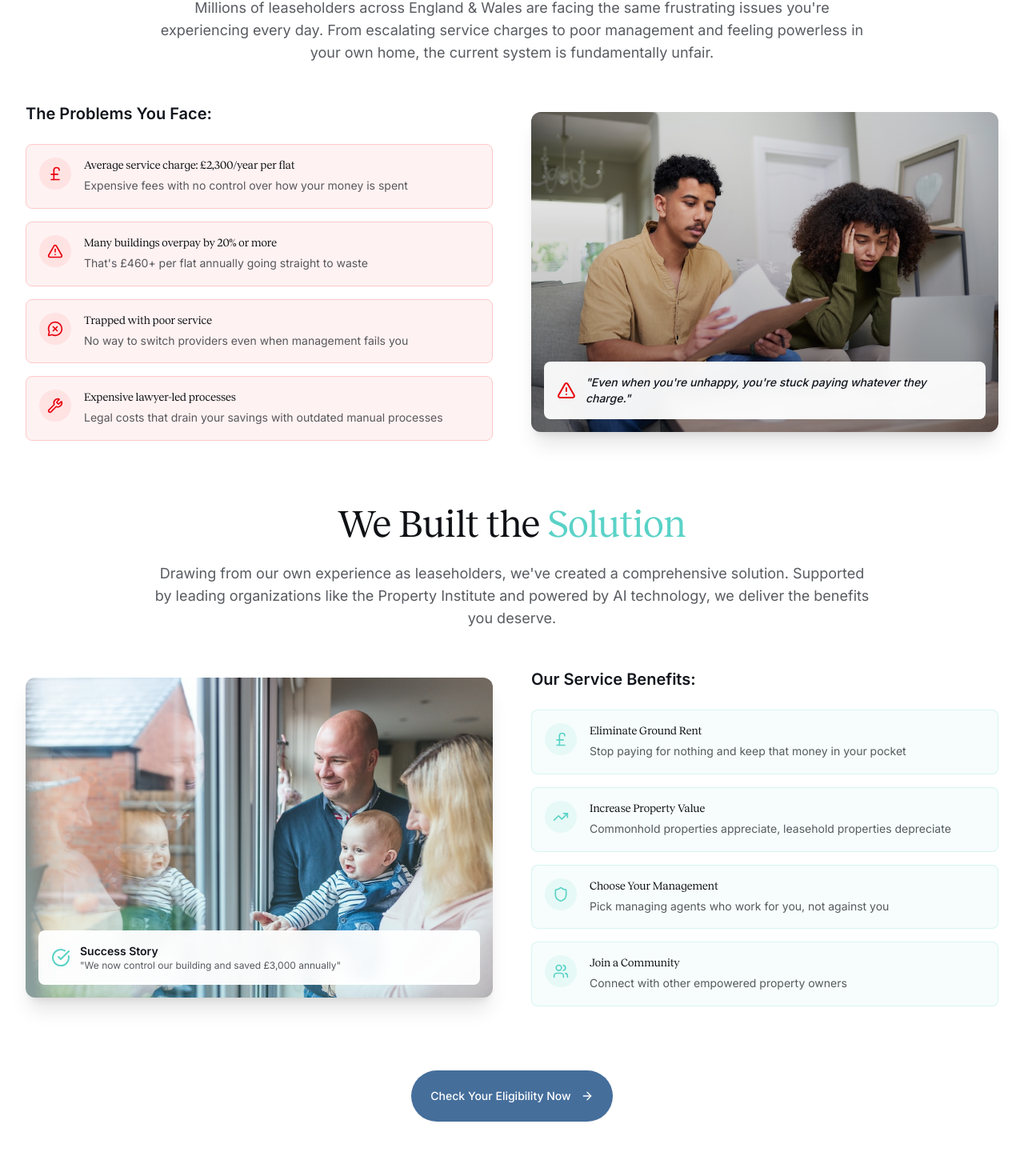
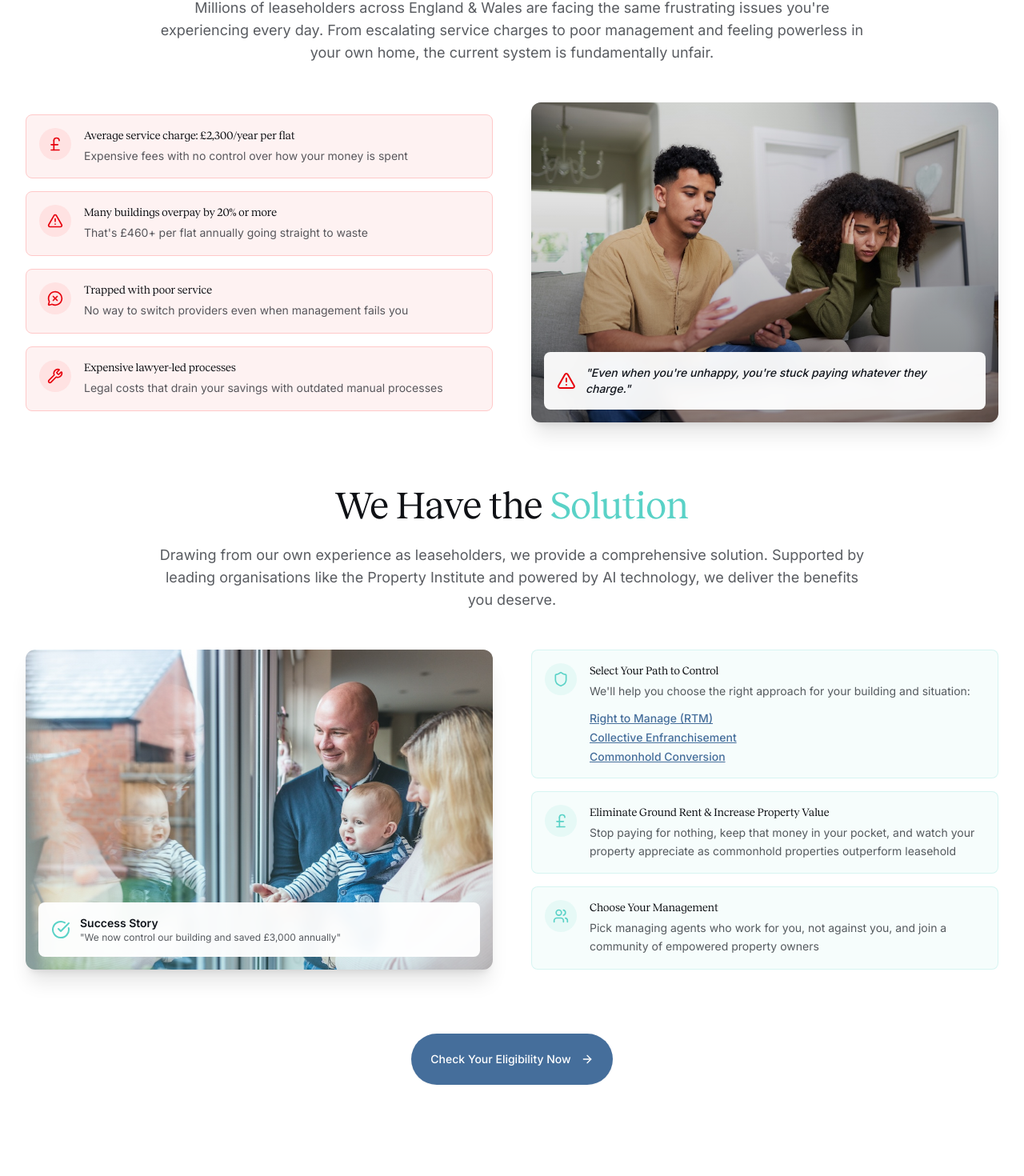
Before and after one commit to jackvdp/liberty-property, a Next.js app: page / in a window 1280 px wide. Shown: the part 1053-2523 px from the top of the page at 80% size. Built offline with nearby package versions, Linux system fonts and the light colour scheme.

Commit message:
Improve content

```diff
--- a/src/components/contact-form.tsx
+++ b/src/components/contact-form.tsx
@@ -43,8 +43,8 @@ export default function ContactForm() {
           <h2 className="text-4xl lg:text-5xl font-reckless font-bold !text-liberty-background mb-4">
             Still Got <span className="text-liberty-accent">Questions?</span>
           </h2>
-          <p className="text-xl !text-liberty-background/60">
-            Speak to our expert team.
+          <p className="text-xl !text-liberty-background/60 max-w-2xl mx-auto">
+            Whether you've got more questions or are ready to take the first step to control your building, talk to our expert team.
           </p>
         </motion.div>
 
--- a/src/components/faq-section.tsx
+++ b/src/components/faq-section.tsx
@@ -94,7 +94,7 @@ const faqs = [
     category: 'process',
     question: "What happens if some neighbors change their minds halfway through?",
     answer: "This is why we secure commitments early and use legally binding agreements. If you drop below 50% participation, you may need to restart. We help manage group dynamics and have strategies to maintain commitment throughout the process.",
-    educationalNote: "Group organization is often the biggest challenge - more than the legal complexity."
+    educationalNote: "Group organisation is often the biggest challenge - more than the legal complexity."
   },
   {
     category: 'legal',
@@ -137,7 +137,7 @@ export default function FAQSection() {
           <h2 className="text-3xl sm:text-4xl lg:text-5xl font-reckless font-bold text-liberty-background mb-4">
             Your Questions <span className="text-liberty-accent">Answered</span>
           </h2>
-          <p className="text-xl sm:text-2xl text-liberty-background/70 max-w-3xl mx-auto">
+          <p className="text-xl text-liberty-background/70 max-w-3xl mx-auto">
             Everything you need to know about transforming from leaseholder to commonholder
           </p>
         </motion.div>
--- a/src/components/problem-solution.tsx
+++ b/src/components/problem-solution.tsx
@@ -5,12 +5,10 @@ import Image from 'next/image'
 import { motion } from 'framer-motion'
 import {
   MessageCircleX,
-  CreditCard,
   Wrench,
   AlertTriangle,
   CheckCircle,
   ArrowRight,
-  ExternalLink,
   PoundSterling,
   TrendingUp,
   Shield,
@@ -43,24 +41,45 @@ const problems = [
 
 const benefits = [
   {
-    icon: PoundSterling,
-    title: "Eliminate Ground Rent",
-    description: "Stop paying for nothing and keep that money in your pocket"
+    icon: Shield,
+    title: "Select Your Path to Control",
+    description: (
+      <div className="space-y-2">
+        <p className="text-liberty-background/70 text-sm leading-relaxed mb-3">
+          We'll help you choose the right approach for your building and situation:
+        </p>
+        <div className="space-y-1">
+          <Link
+            href="/what-is-rtm"
+            className="block text-liberty-primary hover:text-liberty-primary/80 text-sm font-medium underline"
+          >
+            Right to Manage (RTM)
+          </Link>
+          <Link
+            href="/collective-enfranchisement"
+            className="block text-liberty-primary hover:text-liberty-primary/80 text-sm font-medium underline"
+          >
+            Collective Enfranchisement
+          </Link>
+          <Link
+            href="/commonhold"
+            className="block text-liberty-primary hover:text-liberty-primary/80 text-sm font-medium underline"
+          >
+            Commonhold Conversion
+          </Link>
+        </div>
+      </div>
+    )
   },
   {
-    icon: TrendingUp,
-    title: "Increase Property Value",
-    description: "Commonhold properties appreciate, leasehold properties depreciate"
-  },
-  {
-    icon: Shield,
-    title: "Choose Your Management",
-    description: "Pick managing agents who work for you, not against you"
+    icon: PoundSterling,
+    title: "Eliminate Ground Rent & Increase Property Value",
+    description: "Stop paying for nothing, keep that money in your pocket, and watch your property appreciate as commonhold properties outperform leasehold"
   },
   {
     icon: Users,
-    title: "Join a Community",
-    description: "Connect with other empowered property owners"
+    title: "Choose Your Management",
+    description: "Pick managing agents who work for you, not against you, and join a community of empowered property owners"
   }
 ]
 
@@ -90,17 +109,6 @@ export default function ProblemSolution() {
           <div className="grid lg:grid-cols-2 gap-12 items-center">
             {/* Left: Problems */}
             <div>
-              <motion.div
-                initial={{ opacity: 0, y: 20 }}
-                whileInView={{ opacity: 1, y: 0 }}
-                transition={{ duration: 0.6, ease: "easeOut" }}
-                viewport={{ once: true }}
-                className="mb-6"
-              >
-                <p className="text-xl font-semibold text-liberty-background mb-4">
-                  The Problems You Face:
-                </p>
-              </motion.div>
 
               <div className="space-y-4">
                 {problems.map((problem, index) => (
@@ -172,10 +180,10 @@ export default function ProblemSolution() {
             className="text-center mb-12"
           >
             <h2 className="text-3xl sm:text-4xl lg:text-5xl font-reckless font-bold text-liberty-background mb-6">
-              We Built the <span className="text-liberty-accent">Solution</span>
+              We Have the <span className="text-liberty-accent">Solution</span>
             </h2>
             <p className="text-lg text-liberty-background/70 max-w-4xl mx-auto">
-              Drawing from our own experience as leaseholders, we've created a comprehensive solution. Supported by leading organizations like the Property Institute and powered by AI technology, we deliver the benefits you deserve.
+              Drawing from our own experience as leaseholders, we provide a comprehensive solution. Supported by leading organisations like the Property Institute and powered by AI technology, we deliver the benefits you deserve.
             </p>
           </motion.div>
 
@@ -216,18 +224,6 @@ export default function ProblemSolution() {
 
             {/* Right: Benefits */}
             <div>
-              <motion.div
-                initial={{ opacity: 0, y: 20 }}
-                whileInView={{ opacity: 1, y: 0 }}
-                transition={{ duration: 0.6, ease: "easeOut" }}
-                viewport={{ once: true }}
-                className="mb-6"
-              >
-                <p className="text-xl font-semibold text-liberty-background mb-4">
-                  Our Service Benefits:
-                </p>
-              </motion.div>
-
               <div className="space-y-4">
                 {benefits.map((benefit, index) => (
                   <motion.div
@@ -245,9 +241,13 @@ export default function ProblemSolution() {
                       <h3 className="font-semibold text-liberty-background mb-1 text-sm">
                         {benefit.title}
                       </h3>
-                      <p className="text-liberty-background/70 text-sm leading-relaxed">
-                        {benefit.description}
-                      </p>
+                      <div className="text-liberty-background/70 text-sm leading-relaxed">
+                        {typeof benefit.description === 'string' ? (
+                          <p>{benefit.description}</p>
+                        ) : (
+                          benefit.description
+                        )}
+                      </div>
                     </div>
                   </motion.div>
                 ))}
```
